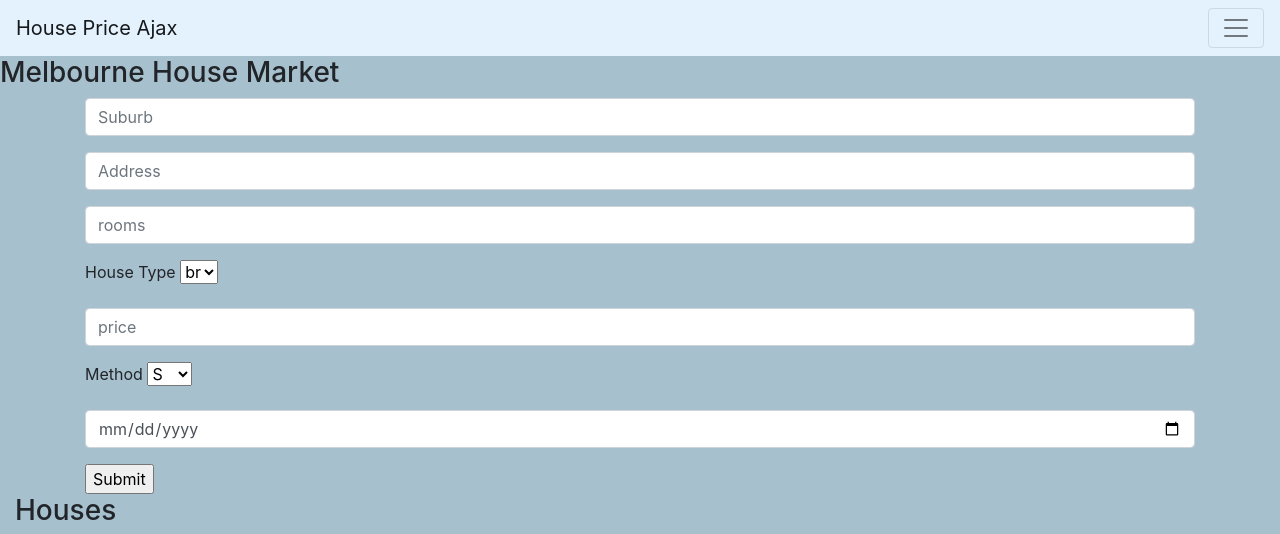
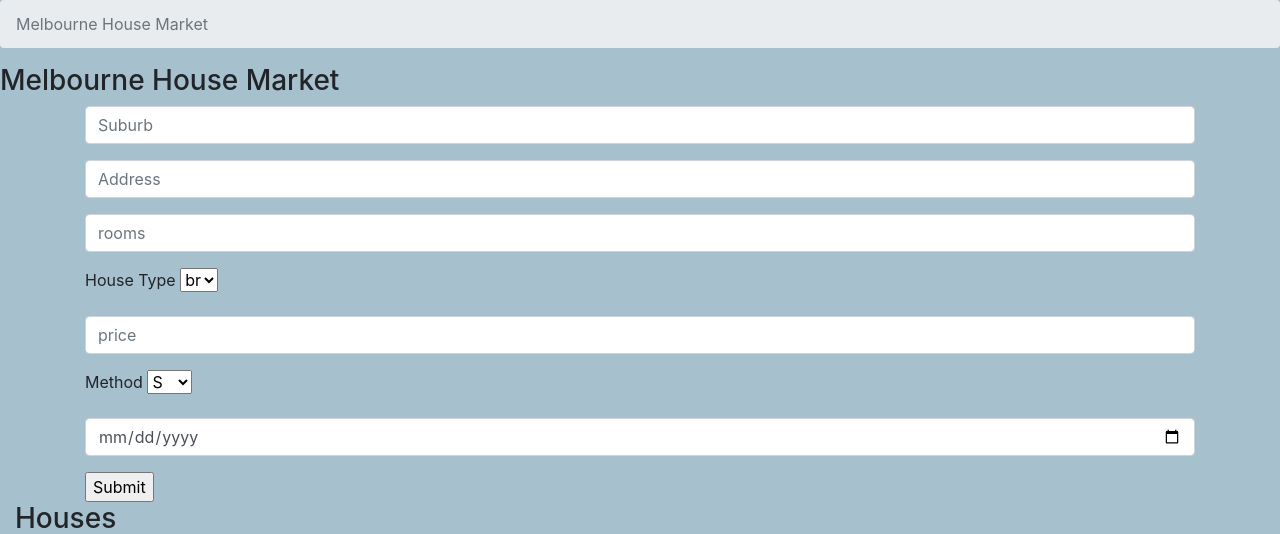
Before and after one commit to egimoro/melbournehseprice_ajax, a Django app: page / in a window 1280 px wide. Shown: the top 534 px of the page. Run offline with Django 3.2, Linux system fonts and the light colour scheme; data that the repository does not hold is empty; some libraries are stand-ins or nearby versions.

Commit message:
Added breadcrumb

```diff
--- a/houseprice_ajax/static/style.css
+++ b/houseprice_ajax/static/style.css
@@ -1,3 +1,11 @@
 body {
     background-color: #a7c0cd;
 }
+
+.container-fluid {
+    width: 100%;
+    padding-right: 15px;
+    padding-left: 15px;
+    margin-right: auto;
+    margin-left: auto;
+}
--- a/houseprice_ajax/templates/base.html
+++ b/houseprice_ajax/templates/base.html
@@ -12,19 +12,15 @@
     <title>{% block title %}Hello, Melbourne! {% endblock  %}</title>
   </head>
   <body>
-    <nav class="navbar navbar-light" style="background-color: #e3f2fd;">
-      <a class="navbar-brand" href="#">House Price Ajax</a>
-      <button class="navbar-toggler" type="button" data-toggle="collapse" data-target="#navbarNav" aria-controls="navbarNav" aria-expanded="false" aria-label="Toggle navigation">
-        <span class="navbar-toggler-icon"></span>
-      </button>
-      <div class="collapse navbar-collapse" id="navbarNav">
-        <ul class="navbar-nav">
-          <li class="nav-item active">
-            <a class="nav-link" href="#">Melbourne House Market <span class="sr-only">(current)</span></a>
-          </li>
-        </ul>
-      </div>
+
+    <nav aria-label="breadcrumb">
+      <ol class="breadcrumb">
+        <li class="breadcrumb-item active" aria-current="page">Melbourne House Market</li>
+      </ol>
     </nav>
+
+
+
     {% block content %}
     {% endblock %}
 
```
Also changed, not shown: houseprice_ajax/migrations/0001_initial.py (added), houseprice_ajax/migrations/0002_auto_20200830_1903.py (added), houseprice_ajax/migrations/0003_auto_20200831_2247.py (added), houseprice_ajax/migrations/0004_auto_20200901_1946.py (added), houseprice_ajax/migrations/__init__.py (added), 1 other file.
